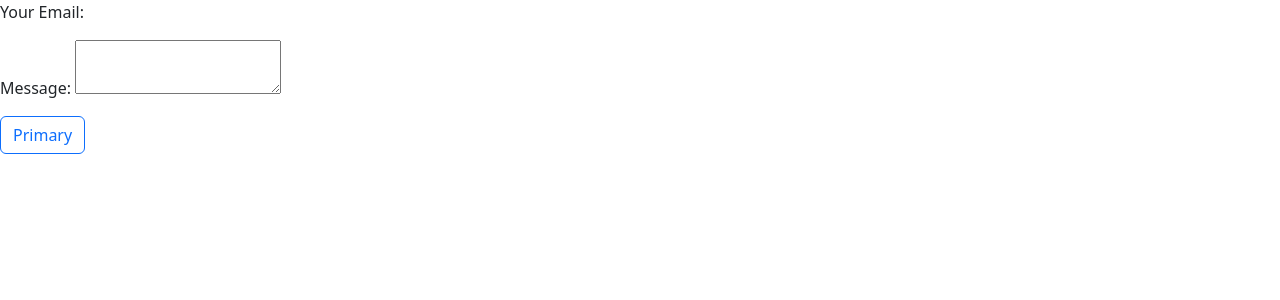
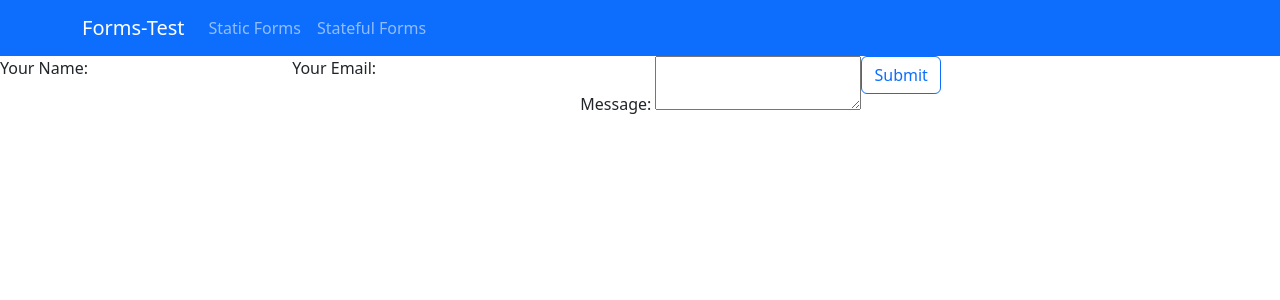
Before and after one commit to DevusYt/netlify-forms-example, a React (Create React App) app: page / in a window 1280 px wide. Shown: the top 300 px of the page. Built offline with nearby package versions, Linux system fonts and the light colour scheme.

Commit message:
hope it still works

```diff
--- a/src/App.jsx
+++ b/src/App.jsx
@@ -12,19 +12,28 @@
 
 
     <div>
-      <form name="Netlify Example Forms" netlify>
+
+      <MyNav />
+
+      <form name="contact" netlify netlify-honeypot="bot-field" hidden>
+        <input type="text" name="name" />
+        <input type="email" name="email" />
+        <textarea name="message"></textarea>
+      </form>
+
+      <form name="contact" method="post" class='d-flex'>
+        <input type="hidden" name="form-name" value="contact" />
         <p>
-          <label>
-            Your Email: <input type="email" name="email" />
-          </label>
+          <label>Your Name: <input type="text" name="name" /></label>
         </p>
         <p>
-          <label>
-            Message: <textarea name="message" />
-          </label>
+          <label>Your Email: <input type="email" name="email" /></label>
         </p>
         <p>
-          <Button variant="outline-primary" type="submit">Primary</Button>{' '}
+          <label>Message: <textarea name="message"></textarea></label>
+        </p>
+        <p>
+          <Button variant="outline-primary" type="submit">Submit</Button>{' '}
         </p>
       </form>
     </div>
```
